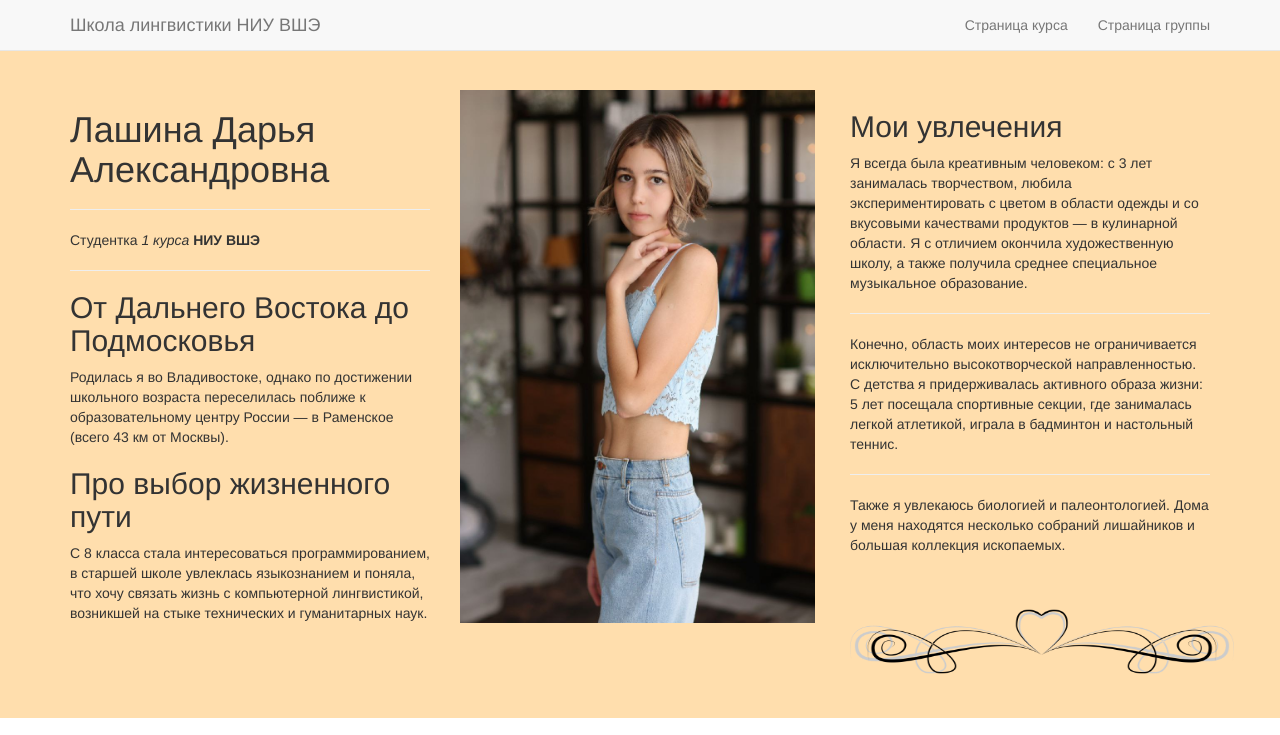
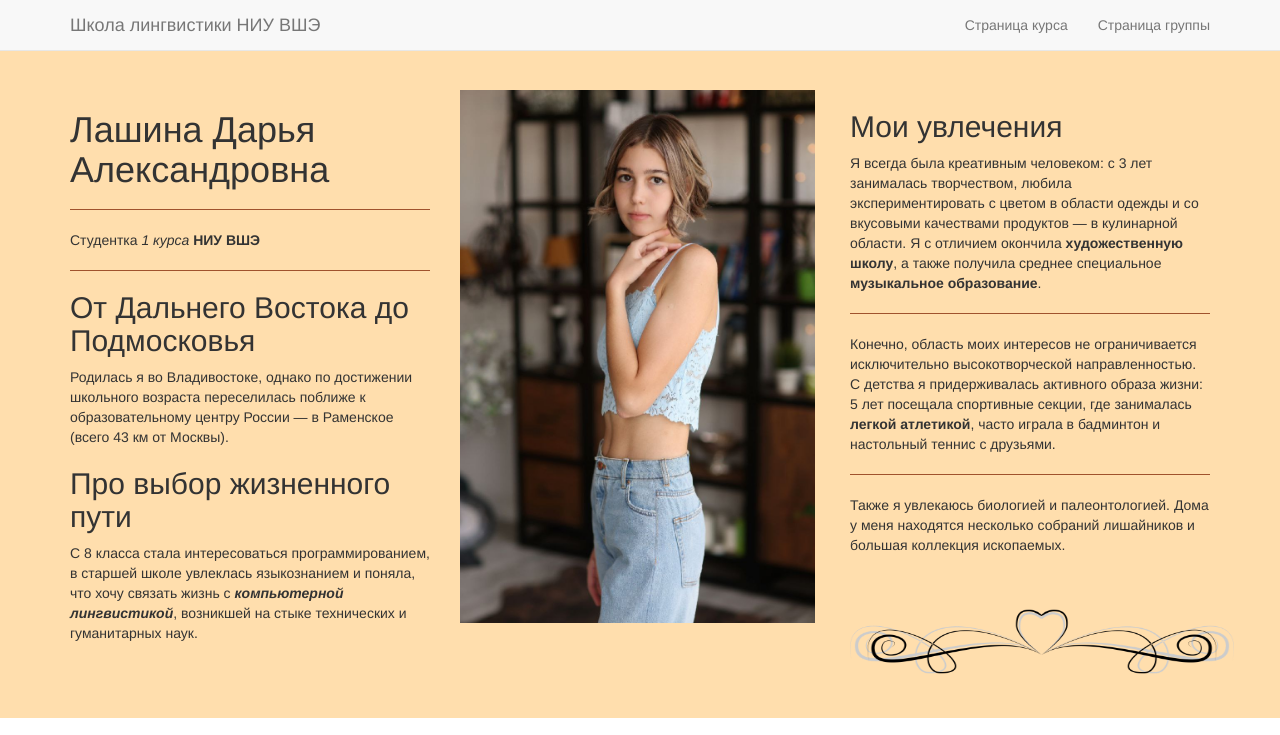
Before and after one commit to Dasha1480/lingdata, a plain HTML site: page mywebpage/index.html in a window 1280 px wide. Shown: the top 735 px of the page. Drawn offline with nearby package versions, Linux system fonts and the light colour scheme.

Commit message:
Update index.html

```diff
--- a/mywebpage/index.html
+++ b/mywebpage/index.html
@@ -36,7 +36,6 @@
 					<ul class="nav navbar-nav navbar-right">
 						<li> <a href="https://lingvocodes.github.io/HSEinfo/ba-ling-2021/index.html">Страница курса</a> </li>
 						<li> <a href="https://lingvocodes.github.io/HSEinfo/ba-ling-2021/latin_2.html">Страница группы</a> </li>
-<!-- поправьте номер группы в URL, если нужно (от 1 до 4) -->
 					</ul>
 				</nav>
 			</div>
@@ -48,16 +47,15 @@
 			<div class="container">
 				<div class="row">
 					<div class="col-sm-4">
-						<!--><br><br>
-<!-- здесь и дальше нужно поменять весь содержательный текст, чтобы получилась ваша личная страница -->
+						<br><br>
 						<h1>Лашина Дарья Александровна</h1>
-						<hr> <!-- это горизонтальная линия -->
+						<hr style="border-color: sienna;"> <!-- это горизонтальная линия -->
 						<p>Студентка <i>1 курса</i> <b>НИУ ВШЭ</b></p>
-						<hr>
+						<hr style="border-color: sienna;">
 						<h2>От Дальнего Востока до Подмосковья</h2>
 						<p>Родилась я во Владивостоке, однако по достижении школьного возраста переселилась поближе к образовательному центру России — в Раменское (всего 43 км от Москвы).</p>
 						<h2>Про выбор жизненного пути</h2>
-						<p>С 8 класса стала интересоваться программированием, в старшей школе увлеклась языкознанием и поняла, что хочу связать жизнь с компьютерной лингвистикой, возникшей на стыке технических и гуманитарных наук.</p>
+						<p>С 8 класса стала интересоваться программированием, в старшей школе увлеклась языкознанием и поняла, что хочу связать жизнь с <i><b>компьютерной лингвистикой</b></i>, возникшей на стыке технических и гуманитарных наук.</p>
 
 
 						<!--<span style="font-weight:bold; color:blue;">Привет</span>-->
@@ -65,7 +63,6 @@
 					<div class="col-sm-4">
 					<br><br>
 <!-- img - тег для вставки изображений. Мы использовали атрибут style, чтобы задать размер изображения и ширину рамки-->
-<!-- Измените URL на URL вашей фотографии, а также настройте размер изображения -->
 <img src="https://raw.githubusercontent.com/Dasha1480/lingdata/main/mywebpage/Я_аватарка.jpg" width="355,4" height="533,3">
 
 					</div>
@@ -74,10 +71,10 @@
 					<div class="col-sm-4">
 						<br><br>
 						<h2>Мои увлечения</h2>
-						<p>Я всегда была креативным человеком: с 3 лет занималась творчеством, любила экспериментировать с цветом в области одежды и со вкусовыми качествами продуктов — в кулинарной  области. Я с отличием окончила художественную школу, а также получила среднее специальное музыкальное образование.</p>
-						<hr>
-						<p>Конечно, область моих интересов не ограничивается исключительно высокотворческой направленностью. С детства я придерживалась активного образа жизни: 5 лет посещала спортивные секции, где занималась легкой атлетикой, играла в бадминтон и настольный теннис.</p>
-						<hr>
+						<p>Я всегда была креативным человеком: с 3 лет занималась творчеством, любила экспериментировать с цветом в области одежды и со вкусовыми качествами продуктов — в кулинарной  области. Я с отличием окончила <b>художественную школу</b>, а также получила среднее специальное <b>музыкальное образование</b>.</p>
+						<hr style="border-color: sienna;">
+						<p>Конечно, область моих интересов не ограничивается исключительно высокотворческой направленностью. С детства я придерживалась активного образа жизни: 5 лет посещала спортивные секции, где занималась <b>легкой атлетикой</b>, часто играла в бадминтон и настольный теннис с друзьями.</p>
+						<hr style="border-color: sienna;">
 						<p>Также я увлекаюсь биологией и палеонтологией. Дома у меня находятся несколько собраний лишайников и большая коллекция ископаемых.</p>
 						<img src="https://raw.githubusercontent.com/Dasha1480/lingdata/main/mywebpage/вензель.jpg" width="384" height="153,6">
 					</div>
@@ -104,7 +101,6 @@
 					</article>
 					<article>
 						<h3>Школа</h3>
-<!-- когда будете менять текст, не используйте бюрократических слов типа ГБОУ СОШ, ну пожаалуйста -->
 						<p>Гимназия г. Раменское</p>
 					</article>
 					<article>
```
